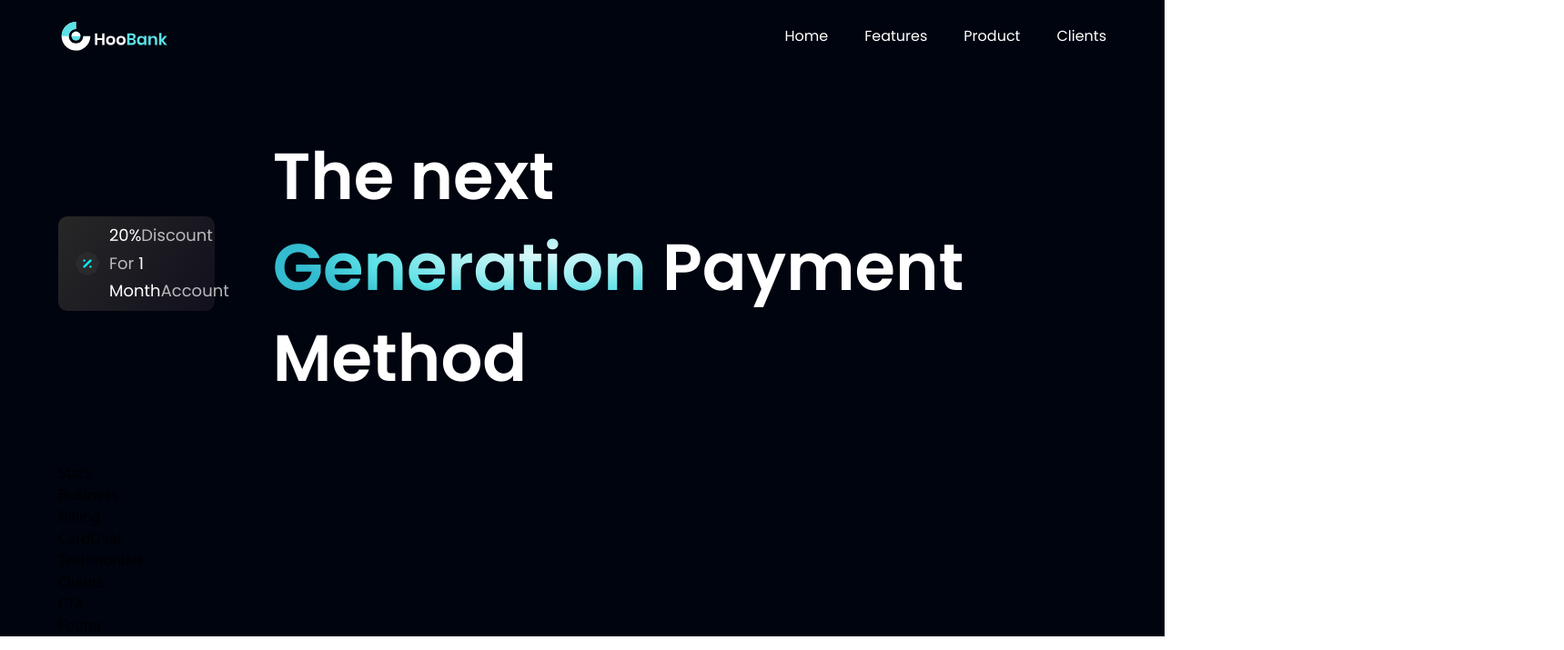
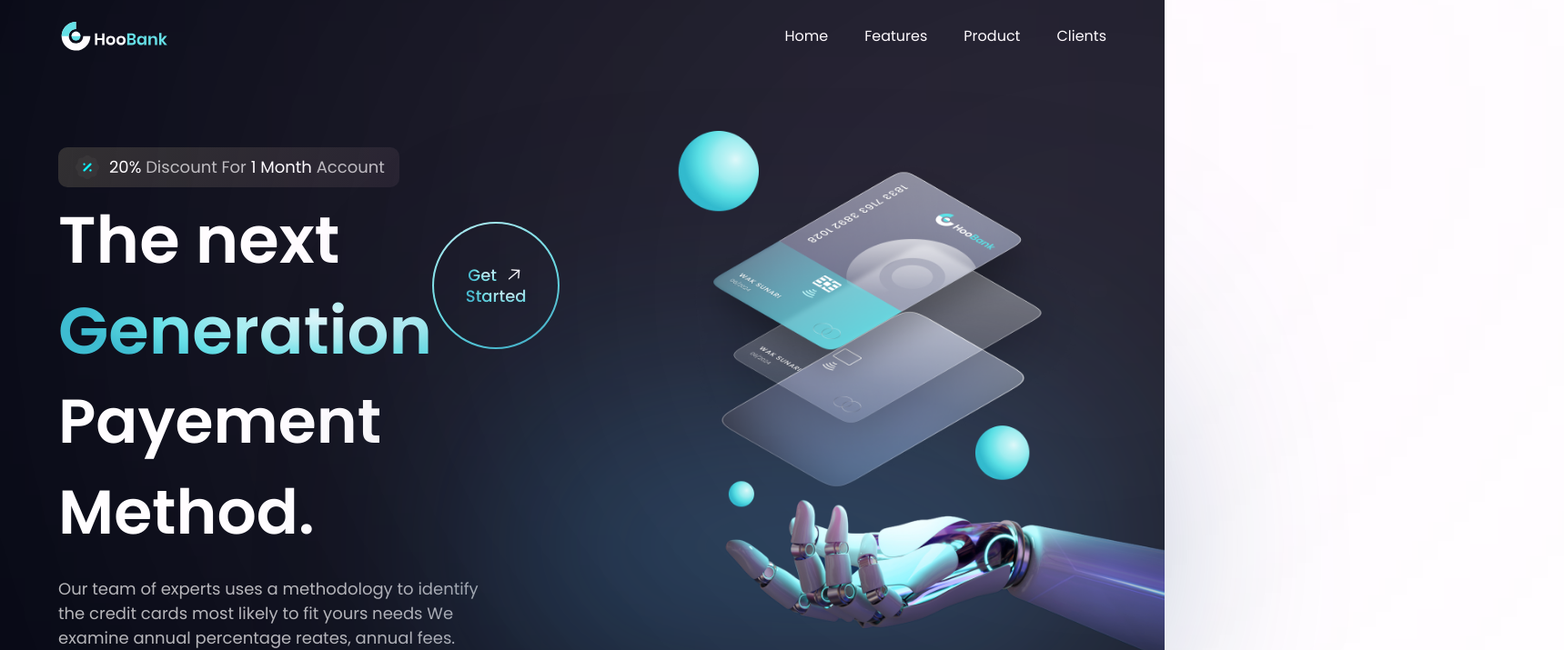
Before and after one commit to Sberrich/BankModernUI, a React (Vite) app: page / in a window 1280 px wide. Shown: the top 715 px of the page at 91% size, 1719 px wide, since content can reach past the window. Built offline with nearby package versions, Linux system fonts and the light colour scheme.

Commit message:
Create the hero section

```diff
--- a/src/components/Hero.jsx
+++ b/src/components/Hero.jsx
@@ -1,31 +1,48 @@
 import React from "react";
 import styles from "../style";
 import { discount, robot } from "../assets";
-
+import GetStarted from "./GetStarted";
 const Hero = () => {
   return (
     <section
       id="home"
-      className={` flex md:flex-row flex-col ${styles.paddingY} `}
+      className={`flex md:flex-row flex-col ${styles.paddingY}`}
     >
       <div
         className={`flex-1 ${styles.flexStart} flex-col xl:px-0 sm:px-16 px-6`}
       >
-        <div className=" flex flex-row items-center py-[6px] px-4 bg-discount-gradient rounded-[10px] mb-2">
+        <div className="flex flex-row items-center py-[6px] px-4 bg-discount-gradient rounded-[10px] mb-2">
           <img src={discount} alt="discount" className="w-[32px] h-[32px]" />
           <p className={`${styles.paragraph} ml-2`}>
-            <span className="text-white ">20%</span>Discount For {"  "}
-            <span className=" text-white"> 1 Month</span>Account
+            <span className="text-white ">20%</span> Discount For{" "}
+            <span className=" text-white">1 Month</span> Account
           </p>
+        </div>{" "}
+        <div className="flex flex-row justify-between items-center w-full">
+          <h1 className="flex-1 font-semibold font-poppins ss:text-[72px] text-[52px] text-white ss:leading-[100px] leading-[75px]">
+            The next <br className="sm:block hidden" />{" "}
+            <span className="text-gradient">Generation</span>
+          </h1>
+          <div className="ss:flex hidden md:mr-4 mr-0">
+            <GetStarted />
+          </div>
         </div>
+        <h1 className=" font-semibold font-poppins ss:text-[68px] text-[52px] text-white ss:leading-[100px] leading-[75px] w-full">
+          Payement Method.
+        </h1>
+        <p className={`${styles.paragraph}, max-w-[470px] mt-5`}>
+          Our team of experts uses a methodology to identify the credit cards most likely to fit yours needs
+          We examine annual percentage reates, annual fees.
+        </p>
       </div>
-
-      <div className="flex flex-row justify-between items-center w-full">
-        <h1 className="flex-1 font-semibold font-poppins ss:text-[72px] text-[52px] text-white ss:leading-[100px] leading-[75px]">
-          The next <br className="sm:block hidden" />
-          <span className=" text-gradient"> Generation</span> {"  "}Payment
-          Method
-        </h1>
+      <div>
+        <img src={robot} alt="billing" className="w-[100%] h-[100%] relative z-[5]"/>
+        <div className="absolute z-[0] w-[40%] h-[35%] top-0 pink__gradient  "/>
+        <div className="absolute z-[1] w-[80%] h-[80%] bottom-40 white__gradient rounded-full"/>
+        <div className="absolute z-[0] w-[50%] h-[50%] right-20 bottom-20 blue__gradient "/>
+      </div>
+      <div className={`ss:hidden ${styles.flexCenter}`}>
+      <GetStarted />
       </div>
     </section>
   );
```
